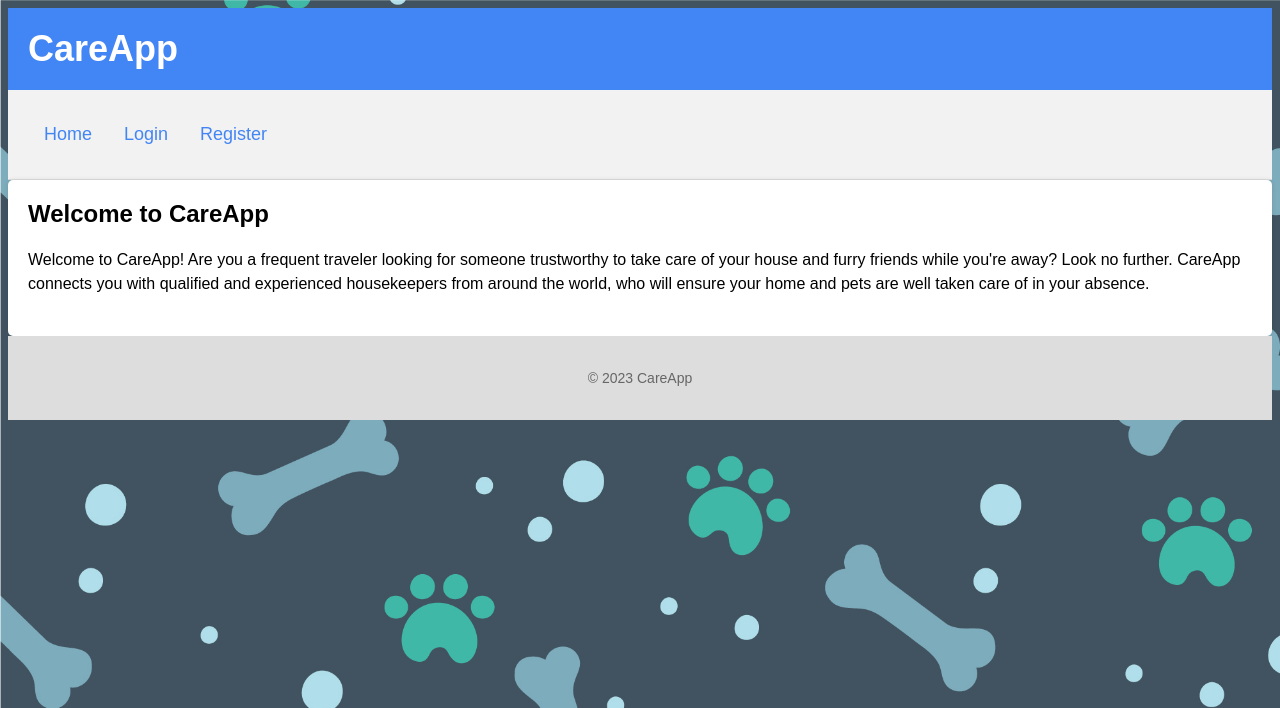
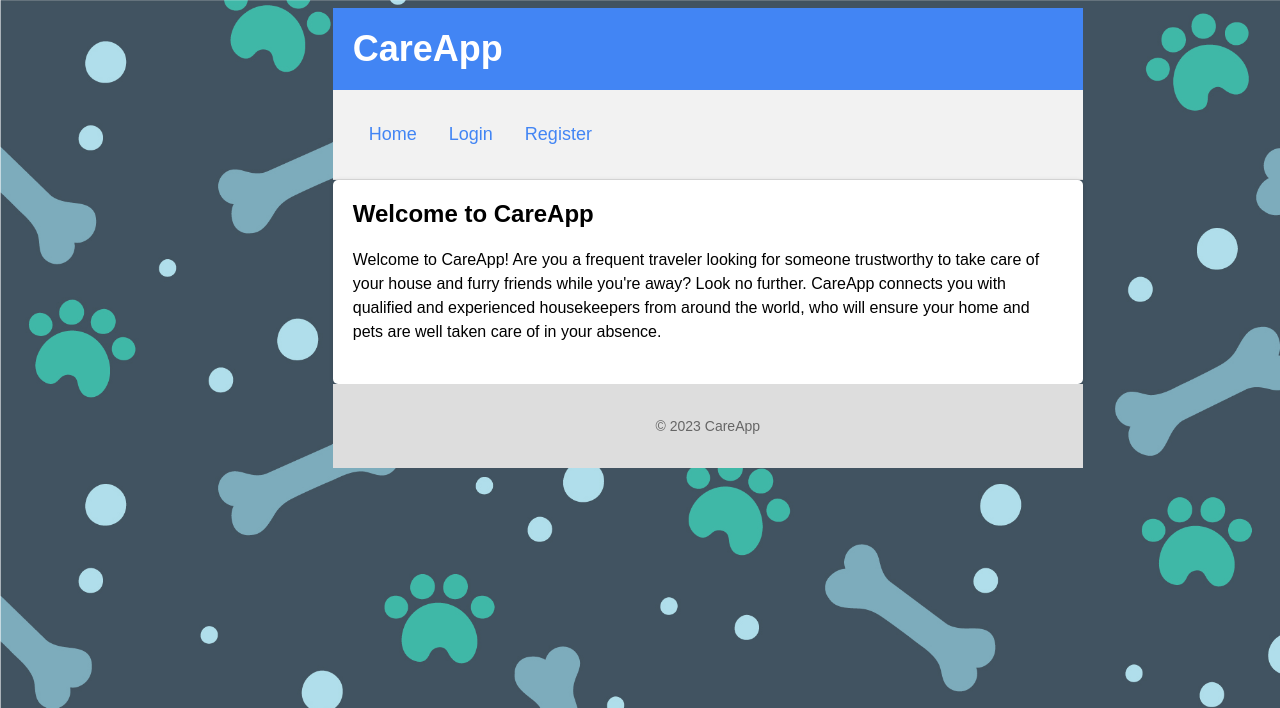
Before and after one commit to joaquinhojman/75.44-AyCdPI1-TP, a FastAPI app: page / in a window 1280 px wide. Shown: the top 708 px of the page. Run offline with FastAPI, Linux system fonts and the light colour scheme.

Commit message:
Adapt the index to the rest of the application style

```diff
--- a/src/templates/index.html
+++ b/src/templates/index.html
@@ -4,7 +4,7 @@
     <title>Welcome to CareApp</title>
     <link rel="stylesheet" type="text/css" href="{{ url_for('static', path='index.css') }}">
 </head>
-<body>
+<body style="width: 750px; margin-left: 26%;">
     <div class="header">
         <h1>CareApp</h1>
     </div>
```
